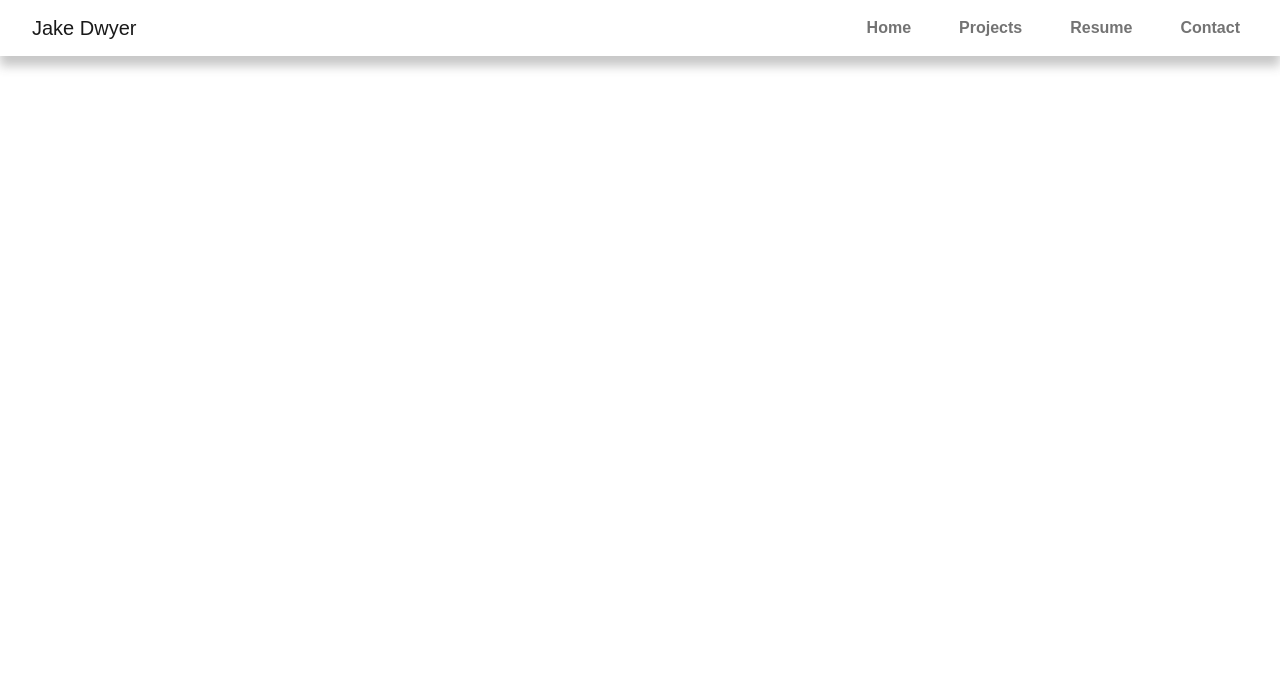
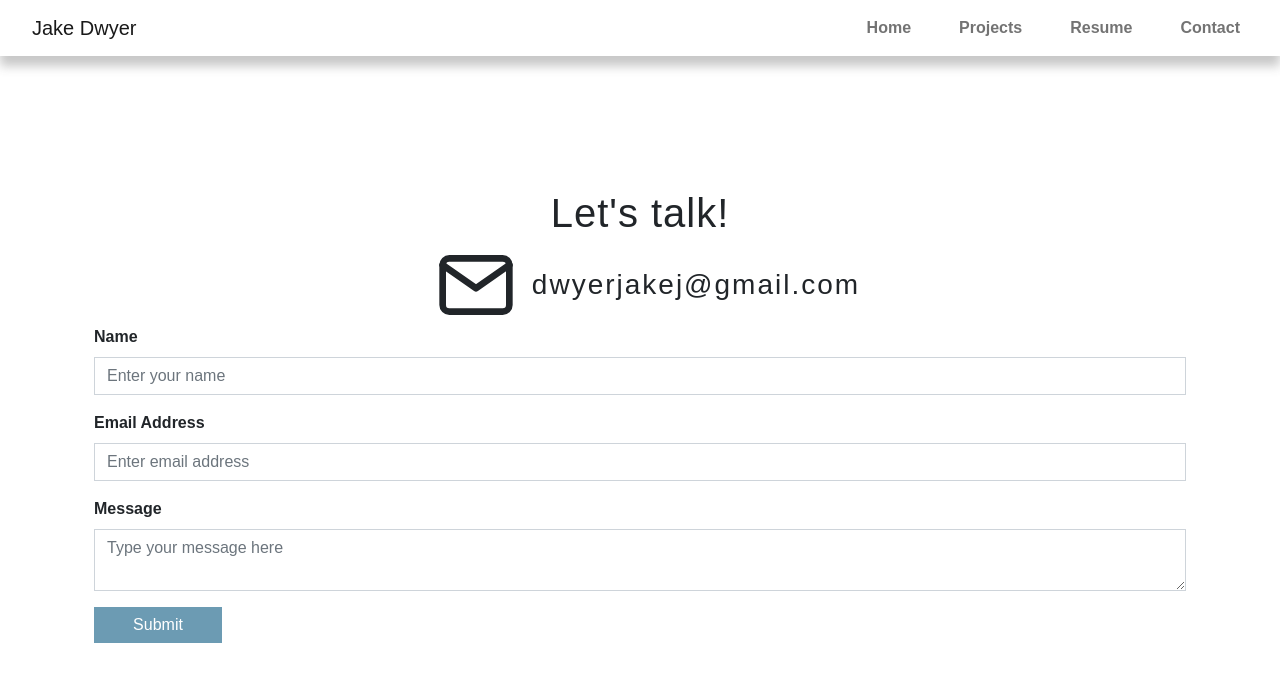
Before and after one commit to jdwyer6/portfolio-update-2022, a React (Create React App) app: page /contact in a window 1280 px wide. Shown: the top 682 px of the page. Built offline with nearby package versions, Linux system fonts and the light colour scheme; a web font is replaced by a local one.

Commit message:
update contact page

```diff
--- a/src/App.js
+++ b/src/App.js
@@ -3,6 +3,8 @@ import PawPrintsPage from './pages/PawPrintsPage';
 import FarahPage from './pages/FarahPage';
 import ResumePage from './pages/ResumePage';
 import ClockedInPage from './pages/ClockedInPage';
+import ContactPage from './pages/ContactPage';
+import SuccessPage from './pages/SuccessPage';
 import 'bootstrap/dist/css/bootstrap.min.css';
 import './assets/App.css';
 import { BrowserRouter as Router, Route, Routes } from 'react-router-dom';
@@ -19,6 +21,8 @@ function App() {
 				<Route path='FarahPage' element={<FarahPage />}/>
 				<Route path='resume' element={<ResumePage />}/>
 				<Route path='clockedin' element={<ClockedInPage />}/>
+				<Route path='contact' element={<ContactPage />} />
+				<Route path='success' element={<SuccessPage />} />
 			</Routes>
 
       	</div>
--- a/src/assets/App.css
+++ b/src/assets/App.css
@@ -6,8 +6,21 @@
   font-style: normal;
 }
 
+body, html {
+  overflow-x: hidden;
+  position: relative;
+}
+
 .alt-font {
   font-family: sans-serif;
+}
+
+.form-control {
+  border-radius: 0px;
+}
+.form-control:focus {
+  border-color: #6C9BB3;
+  box-shadow: 0 1px 1px rgba(108, 155, 179, 0.75) inset, 0 0 4px #6C9BB3;
 }
 
 .container-fluid {
@@ -73,7 +86,7 @@ h1, h2, h3, h4, h5, p, li {
   background-color: #6C9BB3;
   position: absolute;
   z-index: -5;
-  background-image: linear-gradient(to bottom right, rgba(255, 255, 255, 0.6), rgba(108, 155, 179, 0)), url(images/computer.jpg);
+  background-image: linear-gradient(to bottom right, rgba(255, 255, 255, 0.8), rgba(108, 155, 179, 0)), url(images/computer.jpg);
   background-size: cover;
 }
 .home-header-container .image-secondary {
--- a/src/assets/styles.scss
+++ b/src/assets/styles.scss
@@ -13,8 +13,21 @@ $white: #FFFFFF;
     font-style: normal;
 }
 
+body, html{
+    overflow-x: hidden;
+    position: relative;
+}
+
 .alt-font{
     font-family: sans-serif;
+}
+
+.form-control{
+    border-radius: 0px;
+    &:focus{
+        border-color: $primary;
+        box-shadow: 0 1px 1px rgba($primary, .75) inset, 0 0 4px $primary;
+    }
 }
 
 .container-fluid{
@@ -94,8 +107,8 @@ h1, h2, h3, h4, h5, p, li{
         background-color: $primary;
         position: absolute;
         z-index: -5;
-        background-image: linear-gradient(to bottom right, rgba($white, .6), rgba($primary, 0)), url(images/computer.jpg);
-        // background-image: url(images/computer.jpg);
+        background-image: linear-gradient(to bottom right, rgba($white, .8), rgba($primary, 0)), url(images/computer.jpg);
+        // background-image: linear-gradient(to bottom right, rgba($white, .8), rgba($primary, 0)), url(images/homeimage.jpg);
         background-size: cover;
     }
 
--- a/src/components/Navbar.js
+++ b/src/components/Navbar.js
@@ -15,7 +15,7 @@ const NBar = () => {
                         <Nav.Link as={Link} to='/' className='mx-3'>Home</Nav.Link>
                         <Nav.Link href="/#projects" className='mx-3'>Projects</Nav.Link>
                         <Nav.Link as={Link} to='resume' className='mx-3'>Resume</Nav.Link>
-                        <Nav.Link href="#link" className='mx-3'>Contact</Nav.Link>
+                        <Nav.Link as={Link} to='contact' className='mx-3'>Contact</Nav.Link>
                     </Nav>
                 </Navbar.Collapse>
             </Container>
--- /dev/null
+++ b/src/pages/ContactPage.js
@@ -0,0 +1,38 @@
+import {FiMail} from 'react-icons/fi';
+import { Container, Row, Col, Form, Button } from 'react-bootstrap';
+import { Link } from 'react-router-dom';
+
+const ContactPage = () => {
+    return (
+        <Container>
+            <Row style={{height: '90vh'}}>
+
+                <Col className='d-flex justify-content-center align-items-center px-4 flex-column'>
+                    <h1>Let's talk!</h1>
+                    <div className='d-flex flex-row justify-content-center align-items-center px-4'>
+                        <FiMail style={{width: '5em', height: '5em'}} className='mx-3'/>
+                        <p className='my-0 fs-3 fw-light' style={{letterSpacing: '2px', fontFamily: 'sans-serif'}}>dwyerjakej@gmail.com</p>
+                    </div>
+                    <Form className='w-100' action="https://formsubmit.co/31b3c32ff56df3ad8800eb7f3d8a14fc" method="POST">
+                        <input type="hidden" name="_next" value="https://jakedwyer.com/success"></input>
+                        <Form.Group className='mb-3'>
+                            <Form.Label>Name</Form.Label>
+                            <Form.Control type="text" name="name" required placeholder='Enter your name'></Form.Control>
+                        </Form.Group>
+                        <Form.Group className='mb-3' controlId='formBasicEmail'>
+                            <Form.Label>Email Address</Form.Label>
+                            <Form.Control type="email" name="email" require placeholder='Enter email address' />
+                        </Form.Group>
+                        <Form.Group className='mb-3'>
+                            <Form.Label>Message</Form.Label>
+                            <Form.Control as="textarea" aria-label="With textarea" placeholder='Type your message here'></Form.Control>
+                        </Form.Group>
+                        <Button type="submit">Submit</Button>
+                    </Form>
+                </Col>
+            </Row>
+        </Container>
+    );
+}
+
+export default ContactPage;
--- /dev/null
+++ b/src/pages/SuccessPage.js
@@ -0,0 +1,13 @@
+import { Container, Button } from "react-bootstrap";
+import { Link } from "react-router-dom";
+
+const SuccessPage = () => {
+    return (
+        <Container className='d-flex flex-column align-items-center justify-content-center' style={{height: '80vh'}}>
+            <p>Email sent successfully</p>
+            <Button as={Link} to='/'>Home Page</Button>
+        </Container>
+    );
+}
+
+export default SuccessPage;
```
Also changed, not shown: src/assets/images/homeimage.jpg (added), 1 other file (tests, documents, lock files or other folders).
